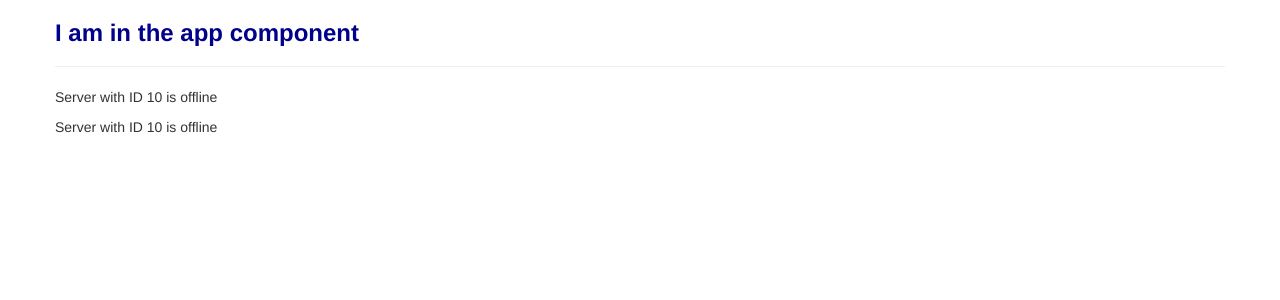
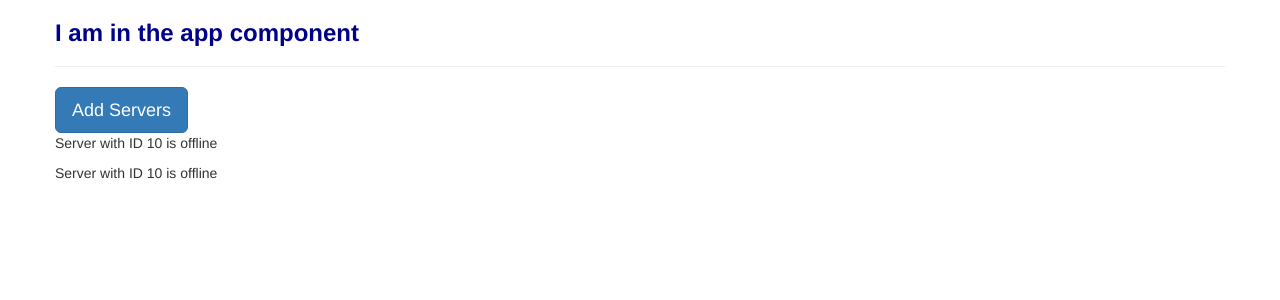
Before and after one commit to beattris/Angular-Intro-MaxSMuller, an Angular app: page / in a window 1280 px wide. Shown: the top 300 px of the page. Built offline with nearby package versions, Linux system fonts and the light colour scheme.

Commit message:
performed databinding using property binding method

```diff
--- a/src/app/servers/servers.component.html
+++ b/src/app/servers/servers.component.html
@@ -1,2 +1,4 @@
+<button class="btn btn-lg btn-primary" [disabled] = "!allowNewServer"> Add Servers </button>
+
 <app-server></app-server>
 <app-server></app-server>
--- a/src/app/servers/servers.component.ts
+++ b/src/app/servers/servers.component.ts
@@ -6,5 +6,11 @@ import { Component } from '@angular/core';
   styleUrls: ['./servers.component.css']
 })
 export class ServersComponent {
+  allowNewServer: boolean = false;
 
+  constructor() {
+    setTimeout(() => {
+      this.allowNewServer = true;
+    }, 2000)
+  }
 }
```
